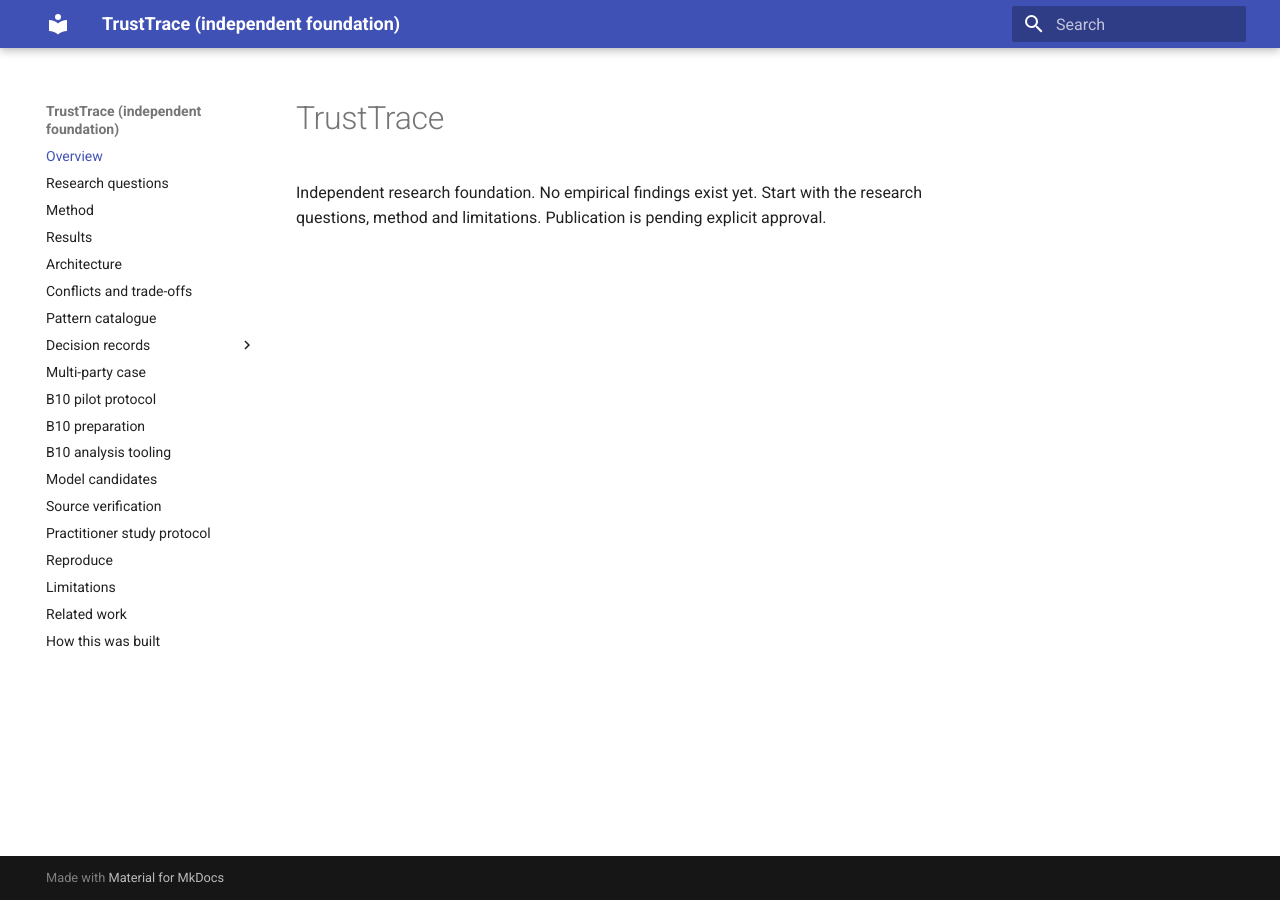
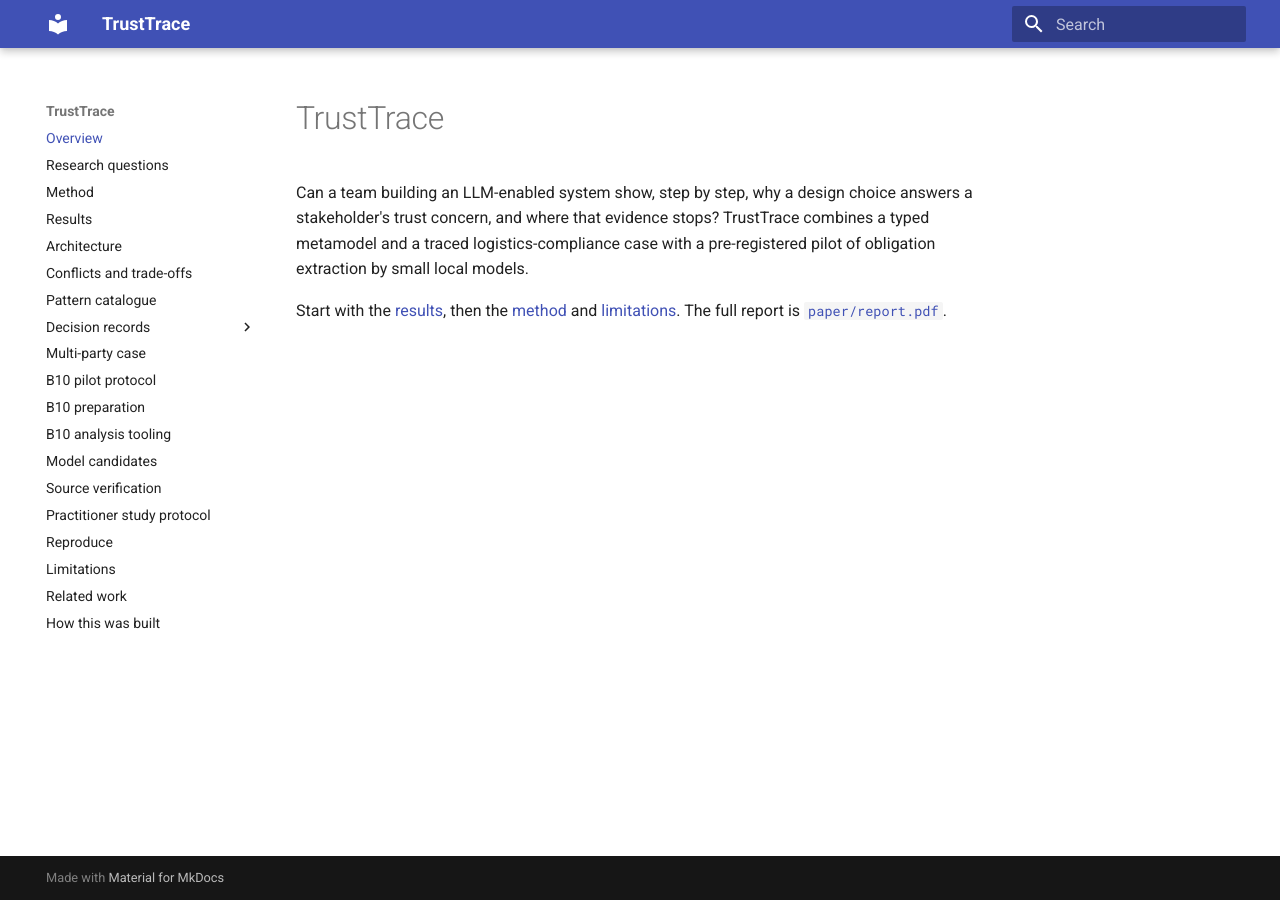
Before and after one commit to Agent007repo/trusttrace, an MkDocs documentation site: the page built from docs/index.md, in a window 1280 px wide. Built offline with MkDocs 1.6.1 and Material for MkDocs 9.7.7, drawn with Linux system fonts in a browser that asks for light colours.

Commit message:
Update docs site index and name
Co-Authored-By: Claude Opus 5.5 <noreply@anthropic.com>
Claude-Session: https://claude.ai/code/session_01QLHRbiAruitKq8y9L1nzis

```diff
--- a/docs/index.md
+++ b/docs/index.md
@@ -1,3 +1,5 @@
 # TrustTrace
 
-Independent research foundation. No empirical findings exist yet. Start with the research questions, method and limitations. Publication is pending explicit approval.
+Can a team building an LLM-enabled system show, step by step, why a design choice answers a stakeholder's trust concern, and where that evidence stops? TrustTrace combines a typed metamodel and a traced logistics-compliance case with a pre-registered pilot of obligation extraction by small local models.
+
+Start with the [results](results.md), then the [method](method.md) and [limitations](limitations.md). The full report is [`paper/report.pdf`](https://github.com/Agent007repo/trusttrace/blob/main/paper/report.pdf).
--- a/mkdocs.yml
+++ b/mkdocs.yml
@@ -1,4 +1,4 @@
-site_name: "TrustTrace (independent foundation)"
+site_name: "TrustTrace"
 theme:
   name: material
 nav:
```
